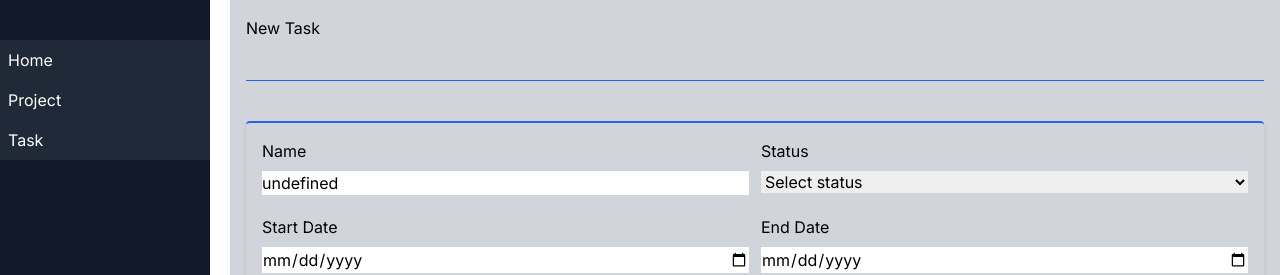
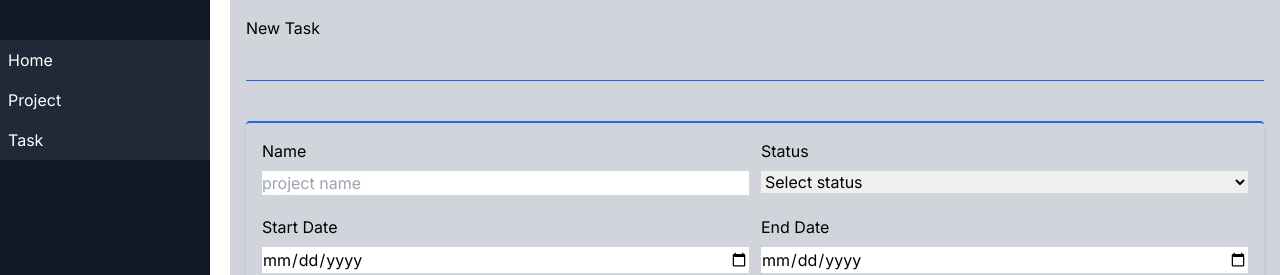
Before and after one commit to Souradeephazra123/task-management-client, a Next.js app: page /task/add in a window 1280 px wide. Shown: the top 275 px of the page. Built offline with nearby package versions, Linux system fonts and the light colour scheme.

Commit message:
Fixed bug

```diff
--- a/app/task/add/page.js
+++ b/app/task/add/page.js
@@ -1,9 +1,9 @@
 import CreateTask from '@/components/CreateTask'
 import React from 'react'
 
-const page = ({searchParams }) => {
-  const decoded1 = decodeURIComponent(searchParams.name);
-  const decoded2 = decodeURIComponent(searchParams.status);
+const page = ({searchParams}) => {
+  const decoded1 = decodeURIComponent(searchParams?.name);
+  const decoded2 = decodeURIComponent(searchParams?.status);
 
   return (
     <div><CreateTask search={decoded1} searchStatus={decoded2}/></div>
--- a/components/CreateTask.js
+++ b/components/CreateTask.js
@@ -7,6 +7,9 @@ const CreateTask = ({search,searchStatus}) => {
   // const searchParams = useSearchParams();
   // const search = searchParams.get("name");
   // const searchStatus = searchParams.get("status");
+  console.log(search);
+  console.log(searchStatus);
+
 
   const [projectName, setProjectName] = useState("");
   const [title, setTitle] = useState("");
@@ -17,10 +20,10 @@ const CreateTask = ({search,searchStatus}) => {
   const [description, setDescription] = useState("");
 
   useEffect(() => {
-    if (search) {
+    if (search!=="undefined") {
       setProjectName(search);
     }
-    if (searchStatus) {
+    if (searchStatus!== "undefined") {
       setStatus(searchStatus);
     }
   }, [search]);
```
